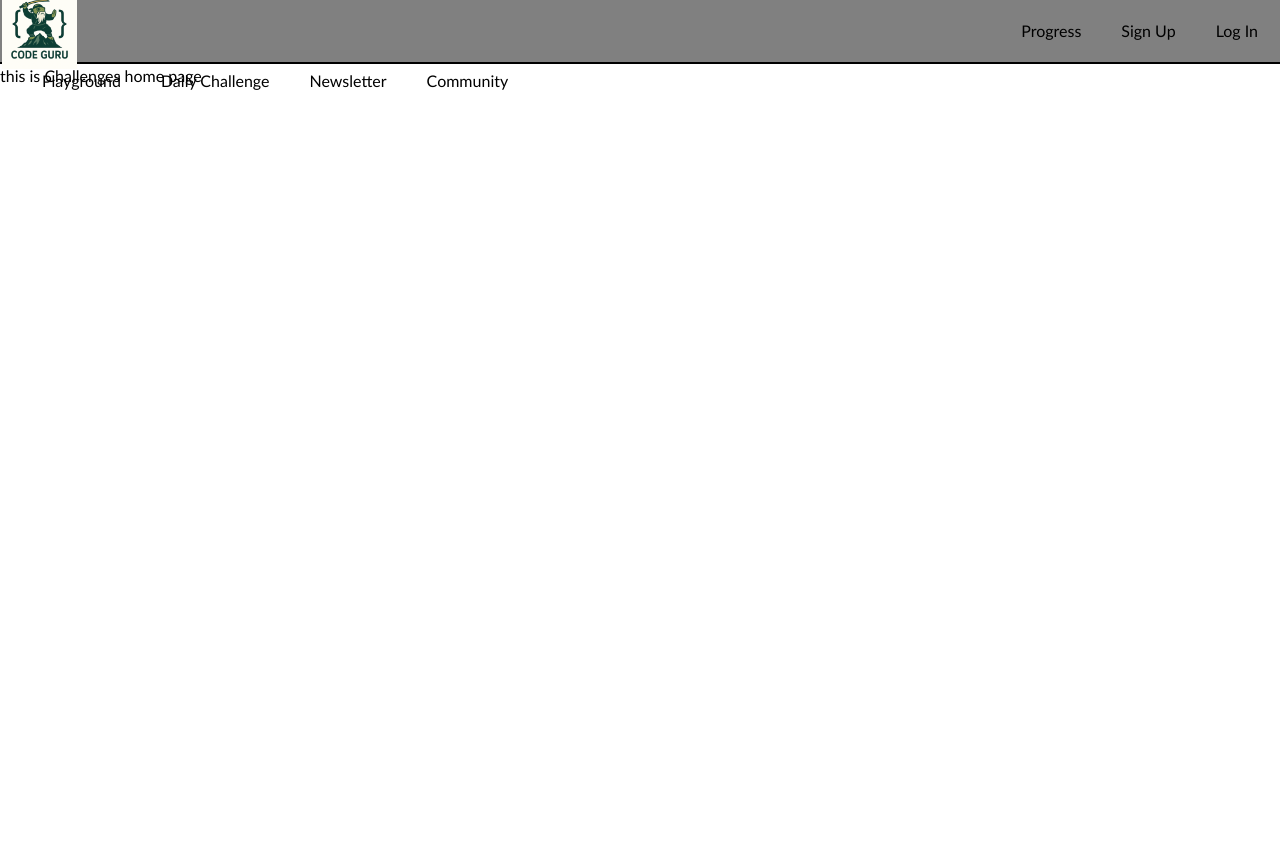
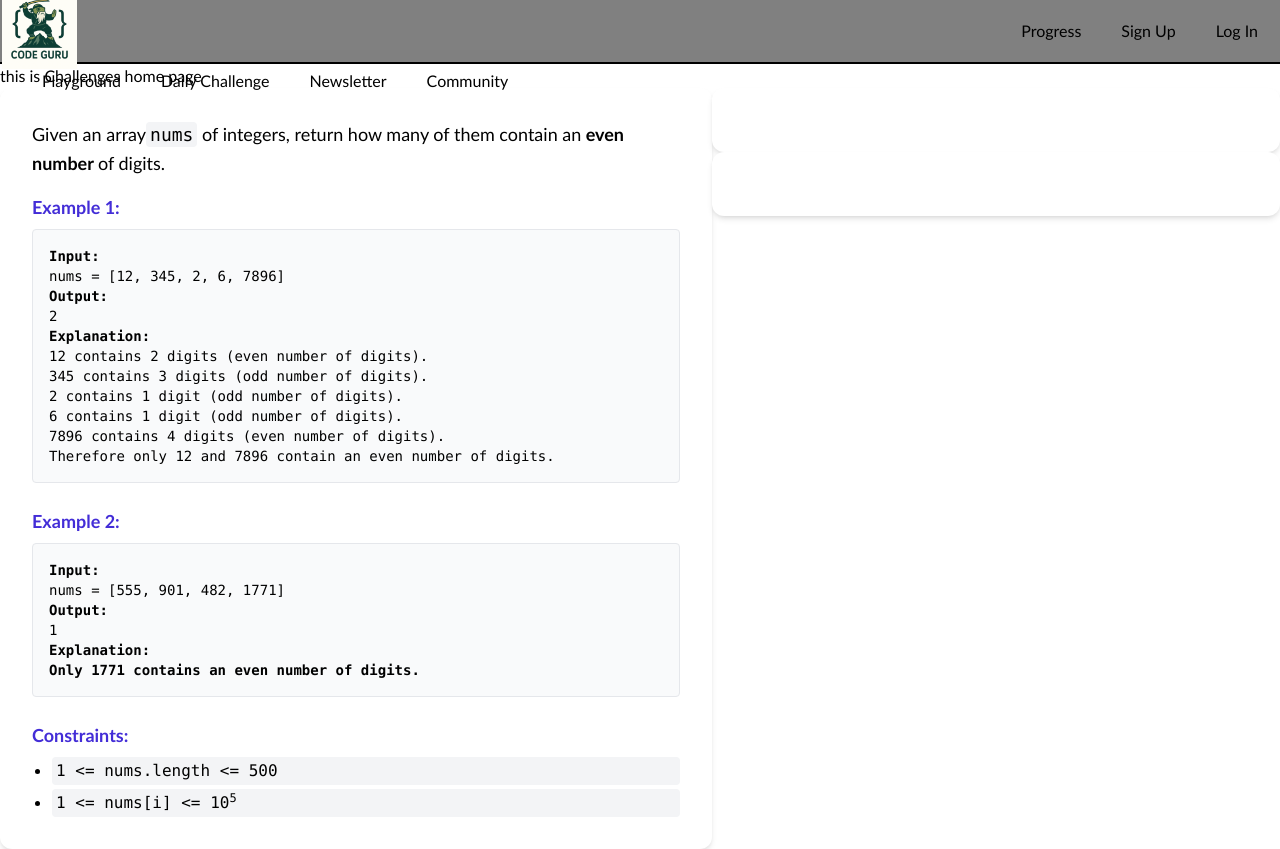
Before and after one commit to Bitterguy-code/Code-Guru, a React (Vite) app in the folder frontend/: page /challenge in a window 1280 px wide. Before the commit the page ends 800 px from the top, so only its background shows below. Built offline with nearby package versions, Linux system fonts and the light colour scheme.

Commit message:
quick save

```diff
--- a/frontend/src/pages/ChallengesHomePage.jsx
+++ b/frontend/src/pages/ChallengesHomePage.jsx
@@ -3,7 +3,93 @@ export default function ChallengesHomePage() {
     return (
     <>
     <h1>this is Challenges home page</h1>
+    {/* <div className="w-screen h-screen bg-gray-100"> */}
+      {/* <iframe className="w-5/6 h-5/6" src="https://leetcode.com/problems/count-subarrays-where-max-element-appears-at-least-k-times/"></iframe> */}
 
+
+  <div className="flex">
+    <div className=" mx-auto p-4 sm:p-6 lg:p-8 bg-white rounded-xl shadow-md">
+      <p className="text-base sm:text-lg mb-4 break-words">
+        Given an array
+        <code className="bg-gray-100 px-1 py-0.5 rounded ">nums</code> of integers,
+        return how many of them contain an
+        <strong className=" font-semibold"> even number </strong>
+        of digits.
+      </p>
+
+      <div className="mb-6">
+      <h2 className="text-lg font-bold text-indigo-700 mb-2">
+        <strong className="block">Example 1:</strong>
+      </h2>
+      <pre className="bg-gray-50 border border-gray-200 rounded p-4 overflow-x-auto text-sm break-words">
+        <strong className="block">Input:</strong>
+          nums = [12, 345, 2, 6, 7896]
+
+        <strong className="block">Output:</strong>
+          2
+
+        <strong className="block">Explanation:</strong>
+        <p>12 contains 2 digits (even number of digits).</p>
+        <p>345 contains 3 digits (odd number of digits).</p>
+        <p>2 contains 1 digit (odd number of digits).</p>
+        <p>6 contains 1 digit (odd number of digits).</p>
+        <p>7896 contains 4 digits (even number of digits).</p>
+        <p>Therefore only 12 and 7896 contain an even number of digits.</p>
+      </pre>
+      </div>
+
+      <div className="mb-6">
+      <h2 className="text-lg font-bold text-indigo-700 mb-2">
+        <strong className="block">Example 2:</strong>
+      </h2>
+      <pre className="bg-gray-50 border border-gray-200 rounded p-4 overflow-x-auto text-sm break-words">
+        <strong className="block">Input:</strong>
+        nums = [555, 901, 482, 1771]
+
+        <strong className="block">Output:</strong>
+          1
+
+          <strong className="block">Explanation:</strong>
+          <strong className="block">Only 1771 contains an even number of digits.</strong>
+      </pre>
+      </div>
+
+      <div>
+        <h2 className="text-lg font-bold text-indigo-700 mb-2">
+          <strong className="block">Constraints:</strong>
+        </h2>
+        <ul className="list-disc pl-5 space-y-1 text-sm sm:text-base break-words">
+          <li>
+            <code className="bg-gray-100 px-1 py-0.5 rounded block">
+              1 &lt;= nums.length &lt;= 500
+            </code>
+          </li>
+          <li>
+            <code className="bg-gray-100 px-1 py-0.5 rounded block">
+              1 &lt;= nums[i] &lt;= 10<sup>5</sup>
+            </code>
+          </li>
+        </ul>
+      </div>
+    </div>
+
+
+    {/* second columz */}
+    <div className="w-1/2">
+      <div className="max-w-3xl mx-auto p-4 sm:p-6 lg:p-8 bg-white rounded-xl shadow-md">
+
+      </div>
+      <div className="max-w-3xl mx-auto p-4 sm:p-6 lg:p-8 bg-white rounded-xl shadow-md">
+
+      </div>
+    </div>
+
+  </div>
+
+
+
+
+    {/* </div> */}
 
 
     </>
```
